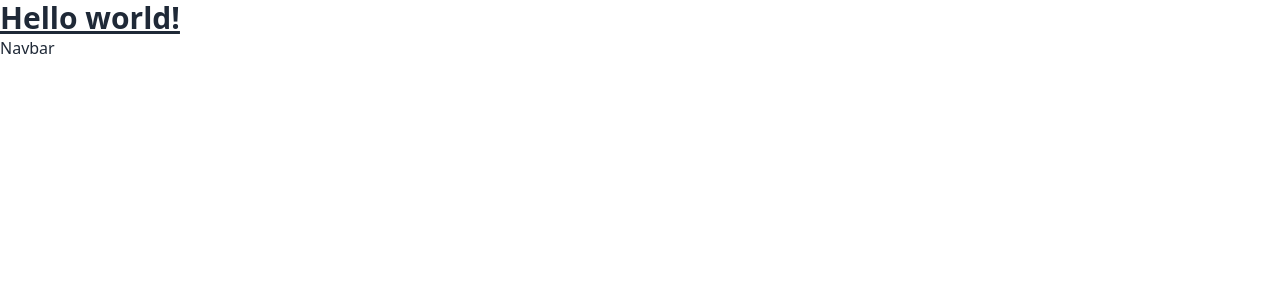
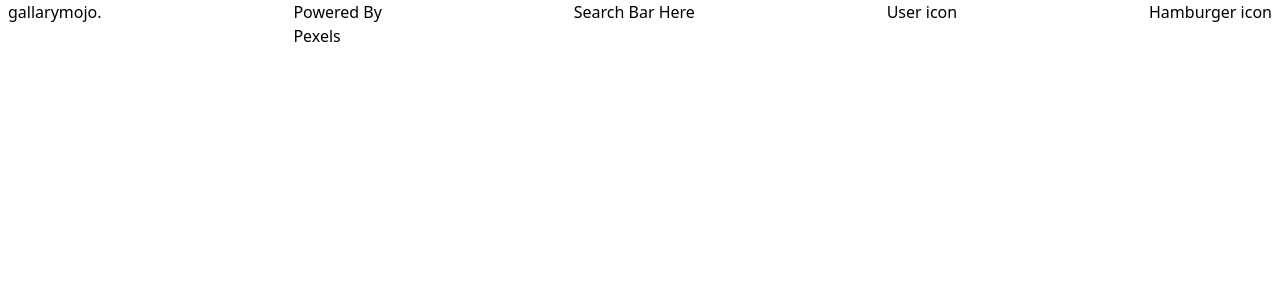
Before and after one commit to HeinThuAung-11/photo-gallery, a React (Create React App) app: page /login in a window 1280 px wide. Before the commit this address had no page. Shown: the top 300 px of the page. Built offline with nearby package versions, Linux system fonts and the light colour scheme.

Commit message:
Navbar initialized

```diff
--- a/src/App.js
+++ b/src/App.js
@@ -6,9 +6,6 @@ import { Navbar } from "./components";
 function App() {
   return (
     <>
-      <h1 className="text-3xl font-bold underline">
-        Hello world!
-      </h1>
       <Navbar />
       <Routes>
         <Route path="/" element={<Home />} />
--- a/src/components/Navbar/Navbar.jsx
+++ b/src/components/Navbar/Navbar.jsx
@@ -2,7 +2,26 @@ import React from 'react'
 
 const Navbar = () => {
   return (
-    <div>Navbar</div>
+    <div className='container mx-auto px-2'>
+      <div className="flex justify-between">
+        <div>
+          gallarymojo.
+        </div>
+        <div>
+          Powered By <br/>
+          Pexels
+        </div>
+        <div>
+          Search Bar Here
+        </div>
+        <div>
+          User icon
+        </div>
+        <div>
+          Hamburger icon
+        </div>
+      </div>
+    </div>
   )
 }
 
--- a/tailwind.config.js
+++ b/tailwind.config.js
@@ -4,7 +4,19 @@ module.exports = {
     "./src/**/*.{js,jsx,ts,tsx}",
   ],
   theme: {
-    extend: {},
+    colors: {
+      'primary1': '#F4D19B',
+      'primary2': '#DFC08F',
+      'primary3': '#BEA37A',
+      'secondary1': '#D7E9F7',
+      'secondary2': '#C6D7E3',
+      'secondary3': '#739DBE',
+      'accent1': '#FDFCE5',
+      'accent2': '#E4E4D8',
+      'accent3': '#B1B1A9',
+      'tertiary1': '#F9F3DF',
+      'tertiary2': '#EBE4CD',
+      'tertiary3': '#C7C1AE',
+    },
   },
-  plugins: [require("daisyui")],
 }
```
